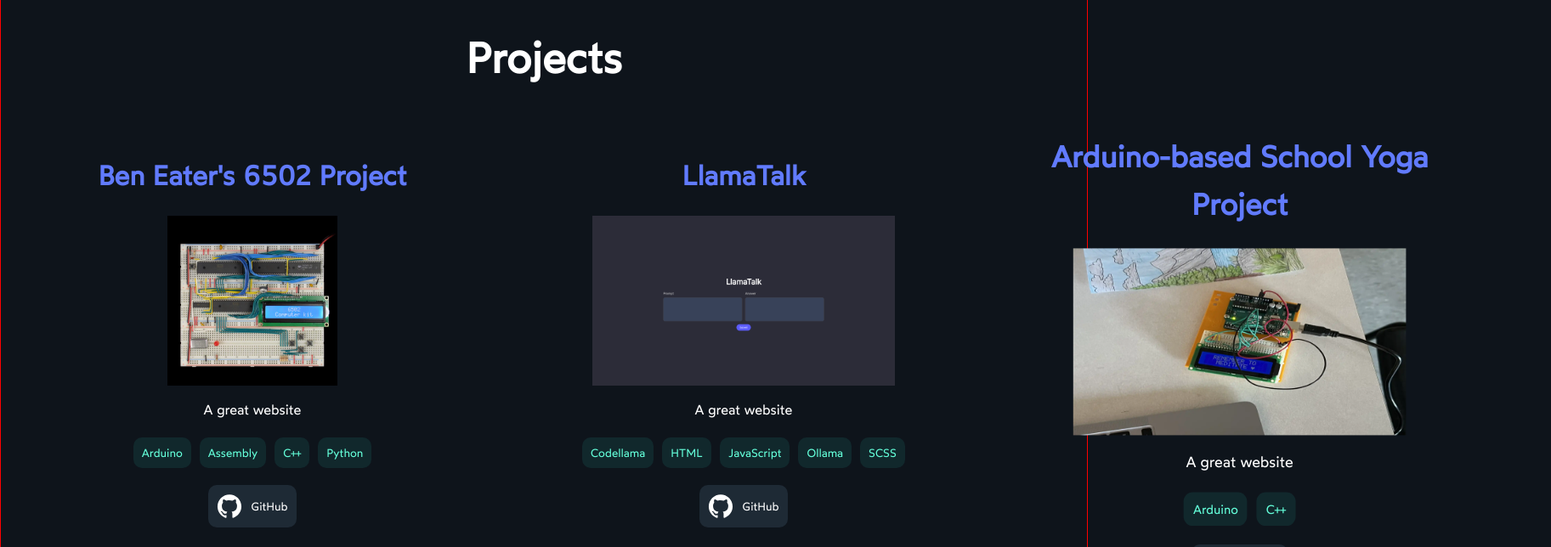
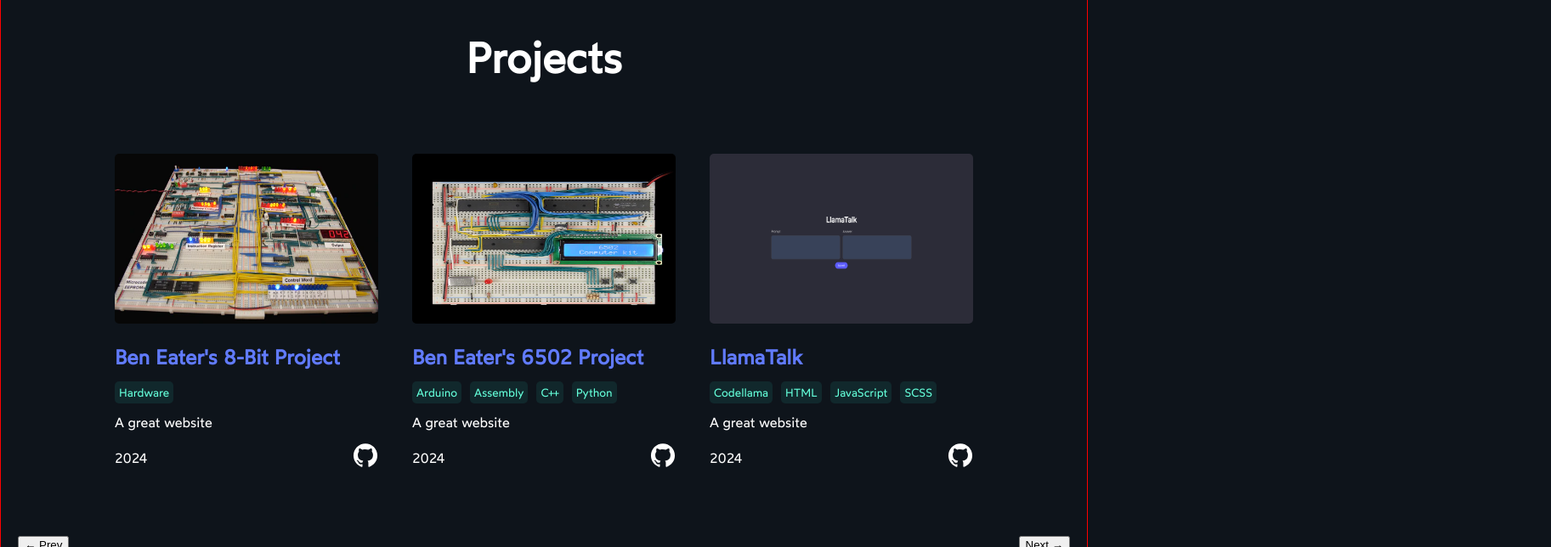
Before and after one commit to soodaayush/aayushsood-v2, a Next.js app: page / in a window 1280 px wide. Shown: the part 1360-2004 px from the top of the page at 85% size, 1825 px wide, since content can reach past the window. Built offline with nearby package versions, Linux system fonts and the light colour scheme.

Commit message:
Improved projects carousel

```diff
--- a/src/app/components/project.js
+++ b/src/app/components/project.js
@@ -6,12 +6,12 @@
 import styles from "../styles/project.module.css";
 
 import GitHub from "../assets/header-icons/github.svg";
+import Link from "../assets/projects/link.svg";
 
 export default function Project(props) {
   return (
     <motion.div className={styles.projectContainer}>
-      <h1 className={styles.projectName}>{props.name}</h1>
-      <a href={props.link} target="_blank">
+      <a href={props.link} className={styles.imageContainer} target="_blank">
         <Image
           className={styles.projectThumbnail}
           src={props.image}
@@ -20,7 +20,7 @@
           alt={props.name}
         />
       </a>
-      <p className={styles.description}>{props.description}</p>
+      <h2 className={styles.projectName}>{props.name}</h2>
       <div className={styles.tagContainer}>
         {props.tags.map((tag, index) => (
           <button className={styles.tag} key={index}>
@@ -28,8 +28,11 @@
           </button>
         ))}
       </div>
-      <a href={props.github} target="_blank">
-        <button className={styles.githubButton}>
+      <p className={styles.description}>{props.description}</p>
+      <div className={styles.links}>
+        <div>{props.year}</div>
+        <div>
+          <a href={props.github} className={styles.link} target="_blank">
             <Image
               className={styles.githubLogo}
               src={GitHub}
@@ -37,9 +40,20 @@
               width={30}
               alt="GitHub"
             />
-          GitHub
-        </button>
           </a>
+          {props.website && (
+            <a href={props.website} className={styles.link} target="_blank">
+              <Image
+                className={styles.githubLogo}
+                src={Link}
+                height={30}
+                width={30}
+                alt="Website"
+              />
+            </a>
+          )}
+        </div>
+      </div>
     </motion.div>
   );
 }
--- a/src/app/page.js
+++ b/src/app/page.js
@@ -32,103 +32,104 @@
 const projects = [
   {
     name: "Ben Eater's 8-Bit Project",
-    link: "https://www.aayushsood.com/",
     image: eightBit,
     description: "A great website",
     tags: ["Hardware"].sort((a, b) => a.localeCompare(b)),
+    year: 2024,
     github: "https://github.com/soodaayush",
   },
   {
     name: "Ben Eater's 6502 Project",
-    link: "https://www.aayushsood.com/",
     image: sixtyFiveZeroTwo,
     description: "A great website",
     tags: ["Arduino", "Python", "Assembly", "C++"].sort((a, b) =>
       a.localeCompare(b)
     ),
-    github: "https://github.com/soodaayush",
+    year: 2024,
+    github: "https://github.com/soodaayush/6502-project",
   },
   {
     name: "LlamaTalk",
-    link: "https://www.aayushsood.com/",
     image: llamaTalk,
     description: "A great website",
-    tags: ["HTML", "SCSS", "JavaScript", "Codellama", "Ollama"].sort((a, b) =>
+    tags: ["HTML", "SCSS", "JavaScript", "Codellama"].sort((a, b) =>
       a.localeCompare(b)
     ),
-    github: "https://github.com/soodaayush",
+    year: 2024,
+    github: "https://github.com/soodaayush/llamatalk",
   },
   {
     name: "Arduino-based School Yoga Project",
-    link: "https://www.aayushsood.com/",
     image: arduinoYogaProject,
     description: "A great website",
     tags: ["Arduino", "C++"].sort((a, b) => a.localeCompare(b)),
-    github: "https://github.com/soodaayush",
+    year: 2024,
+    github: "https://github.com/soodaayush/arduino-school-yoga-project",
   },
   {
     name: "WordSmith",
-    link: "https://wordsmithy.netlify.app/",
+    website: "https://wordsmithy.netlify.app/",
     image: wordSmith,
     description: "A great website",
     tags: ["HTML", "SCSS", "JavaScript"].sort((a, b) => a.localeCompare(b)),
-    github: "https://github.com/soodaayush",
+    year: 2024,
+    github: "https://github.com/soodaayush/wordsmith",
   },
   {
     name: "LeetCode",
-    link: "https://github.com/soodaayush/leetcode",
     image: leetCode,
     description: "A great website",
     tags: ["JavaScript", "Python", "C++"].sort((a, b) => a.localeCompare(b)),
+    year: 2022,
     github: "https://github.com/soodaayush/leetcode",
   },
   {
     name: "CoinDeno",
-    link: "https://coindeno.netlify.app/",
+    website: "https://coindeno.netlify.app/",
     image: coinDeno,
     description: "A great website",
     tags: ["React Native", "Expo", "Firebase", "JavaScript"].sort((a, b) =>
       a.localeCompare(b)
     ),
+    year: 2022,
     github: "https://github.com/soodaayush/coindeno",
   },
   {
     name: "Pac Man",
-    link: "https://pac-man-wb.netlify.app/",
+    website: "https://pac-man-wb.netlify.app/",
     image: pacMan,
     description: "A great website",
     tags: ["HTML", "SCSS", "JavaScript"].sort((a, b) => a.localeCompare(b)),
+    year: 2021,
     github: "https://github.com/soodaayush/pac-man",
   },
   {
     name: "CoinDeno Web",
-    link: "https://warbaddy.com/",
+    website: "https://warbaddy.com/",
     image: coinDenoWeb,
     description: "A great website",
-    tags: [
-      "React",
-      "Redux",
-      "Vite",
-      "Firebase",
-      "Tailwind CSS",
-      "JavaScript",
-    ].sort((a, b) => a.localeCompare(b)),
+    tags: ["React", "Redux", "Firebase", "Tailwind CSS"].sort((a, b) =>
+      a.localeCompare(b)
+    ),
+    year: 2021,
     github: "https://github.com/soodaayush/coindeno-web",
   },
   {
     name: "Frontend Mentor Challenges",
-    link: "https://challenges-wb.netlify.app/",
+    website: "https://challenges-wb.netlify.app/",
     image: frontendMentorChallenges,
     description: "A great website",
     tags: ["HTML", "SCSS", "JavaScript"].sort((a, b) => a.localeCompare(b)),
+    year: 2020,
     github: "https://github.com/soodaayush/frontend-mentor-challenges",
   },
   {
     name: "LearnWithMe",
-    link: "https://learningwithme.netlify.app/",
+    website: "https://learningwithme.netlify.app/",
     image: learnWithMe,
     description: "A great website",
     tags: ["HTML", "SCSS"].sort((a, b) => a.localeCompare(b)),
+    year: 2020,
     github: "https://github.com/soodaayush/learn-with-me",
   },
 ];
@@ -236,28 +237,56 @@
   const [cursorVisible, setCursorVisible] = useState(true);
 
   const [currentIndex, setCurrentIndex] = useState(0);
+  const [numVisibleProjects, setNumVisibleProjects] = useState(3); // Default to 3 projects visible
 
+  // Function to go to the next project
   const nextProject = () => {
     setCurrentIndex((prevIndex) => (prevIndex + 1) % projects.length);
   };
 
+  // Function to go to the previous project
   const prevProject = () => {
     setCurrentIndex((prevIndex) =>
       prevIndex === 0 ? projects.length - 1 : prevIndex - 1
     );
   };
 
-  // Determine the projects to show (3 at a time, with a 'sticking-out' 4th)
-  const visibleProjects = projects.slice(currentIndex, currentIndex + 3);
+  // Function to update number of visible projects based on screen width
+  const updateVisibleProjects = () => {
+    const width = window.innerWidth;
+    if (width <= 480) {
+      setNumVisibleProjects(1); // Show 1 project for small screens
+    } else if (width <= 768) {
+      setNumVisibleProjects(2); // Show 2 projects for medium screens
+    } else {
+      setNumVisibleProjects(3); // Show 3 projects for larger screens
+    }
+  };
 
-  // If we're at the last few projects, adjust to show a full set of 3
-  if (visibleProjects.length < 3) {
-    visibleProjects.push(...projects.slice(0, 3 - visibleProjects.length));
+  // Update the number of visible projects on screen resize
+  useEffect(() => {
+    // Handle window resizing
+    const updateVisibleProjects = () => {
+      const width = window.innerWidth;
+      if (width <= 480) {
+        setNumVisibleProjects(1); // Show 1 project for small screens
+      } else if (width <= 1080) {
+        setNumVisibleProjects(2); // Show 2 projects for medium screens
+      } else if (width <= 1400) {
+        setNumVisibleProjects(3); // Show 3 projects for larger screens
+      } else {
+        setNumVisibleProjects(4); // Show 4 projects for large screens
       }
+    };
 
-  useEffect(() => {
+    // Initial check for the number of visible projects
+    updateVisibleProjects();
+
+    // Add resize event listener to handle window resizing
+    window.addEventListener("resize", updateVisibleProjects);
+
+    // Handle text typing effect
     let typingTimeout;
-
     const updateText = () => {
       const fullText = `Hi, I am Aayush and I am a `;
       const currentRole = roles[roleIndex];
@@ -287,16 +316,23 @@
 
     typingTimeout = setTimeout(updateText, 100);
 
-    return () => clearTimeout(typingTimeout);
-  }, [text, isDeleting, roleIndex, roles]);
-
-  useEffect(() => {
+    // Handle cursor blinking effect
     const cursorInterval = setInterval(() => {
       setCursorVisible((prev) => !prev);
     }, 600);
 
-    return () => clearInterval(cursorInterval);
-  }, []);
+    // Cleanup function to remove event listeners and clear timeouts
+    return () => {
+      window.removeEventListener("resize", updateVisibleProjects);
+      clearTimeout(typingTimeout);
+      clearInterval(cursorInterval);
+    };
+  }, [text, isDeleting, roleIndex, roles]);
+
+  const visibleProjects = [];
+  for (let i = 0; i < numVisibleProjects; i++) {
+    visibleProjects.push(projects[(currentIndex + i) % projects.length]);
+  }
 
   return (
     <div className={styles.homeContainer}>
@@ -352,16 +388,15 @@
           transition={{ duration: 0.8, ease: "easeOut", delay: 0.2 }}
           className={styles.projectList}
         >
-          {projects
-            .slice(currentIndex, currentIndex + 4)
-            .map((project, index) => (
+          {visibleProjects.map((project, index) => (
             <motion.div
               key={project.name}
               className={`${styles.projectCard} ${
-                  index === 3 ? styles.stickOut : ""
+                index === 2 ? styles.stickOut : ""
               }`}
-                initial={{ opacity: 0 }}
-                animate={{ opacity: 1 }}
+              initial={{ opacity: 0, scale: 0.9 }}
+              animate={{ opacity: 1, scale: 1 }}
+              exit={{ opacity: 0, scale: 0.9 }}
               transition={{ duration: 0.5 }}
             >
               <Project {...project} />
--- a/src/app/styles/page.module.css
+++ b/src/app/styles/page.module.css
@@ -64,7 +64,7 @@
   display: flex;
   justify-content: center;
   align-items: center;
-  gap: 20px;
+  /* flex-wrap: wrap; */
 }
 
 .projectToggles {
--- a/src/app/styles/project.module.css
+++ b/src/app/styles/project.module.css
@@ -1,10 +1,10 @@
 .projectContainer {
   display: flex;
   justify-content: start;
-  align-items: center;
+  align-items: start;
   flex-direction: column;
   padding: 20px;
-  text-align: center;
+  text-align: left;
   border-radius: 20px;
   transition: 0.3s ease-in-out;
 }
@@ -14,66 +14,67 @@
 }
 
 .projectName {
-  margin-top: 0;
   color: #617bff;
+  margin-bottom: 0;
+}
+
+.imageContainer {
+  width: 100%;
 }
 
 .projectThumbnail {
   width: 100%;
+  border-radius: 5px;
 }
 
 .description {
-  margin-bottom: 0;
+  margin-bottom: 10px;
+  margin-top: 0;
 }
 
 .tagContainer {
   display: flex;
-  justify-content: center;
+  justify-content: start;
   align-items: center;
   flex-wrap: wrap;
   gap: 10px;
-  margin: 10px;
-  margin: 20px 0;
+  margin: 10px 0;
 }
 
 .tag {
-  border-radius: 10px;
+  border-radius: 5px;
   font-family: "Wotfard", sans-serif;
   border: none;
   outline: none;
   transition: 0.15s ease-in-out;
-  padding: 5px;
   background: rgba(45, 212, 191, 0.1);
   color: #64ffda;
-  padding: 10px;
+  padding: 5px;
 }
 
 .tag:hover {
   opacity: 0.75;
 }
 
-.githubButton {
-  display: flex;
-  justify-content: center;
-  align-items: center;
-  text-align: center;
-  border-radius: 10px;
-  font-family: "Wotfard", sans-serif;
-  border: none;
-  outline: none;
+.link {
   transition: 0.15s ease-in-out;
-  padding: 10px;
-  cursor: pointer;
-  background: #1e2a35;
-  color: #fff;
+  display: inline-block;
+  fill: #fff;
 }
 
-.githubButton:hover {
+.link:not(:last-child) {
+  margin-right: 10px;
+}
+
+.link:hover {
   opacity: 0.75;
 }
 
-.githubLogo {
-  margin-right: 10px;
+.links {
+  width: 100%;
+  display: flex;
+  justify-content: space-between;
+  align-items: center;
 }
 
 @media (max-width: 450px) {
@@ -85,8 +86,8 @@
 
 @media (min-width: 450px) {
   .projectContainer {
-    width: 450px;
-    height: 540px;
+    width: 350px;
+    height: 450px;
   }
 }
 
```
Also changed, not shown: src/app/assets/projects/link.svg (added). Lines whose indentation alone changed are shown as unchanged.
